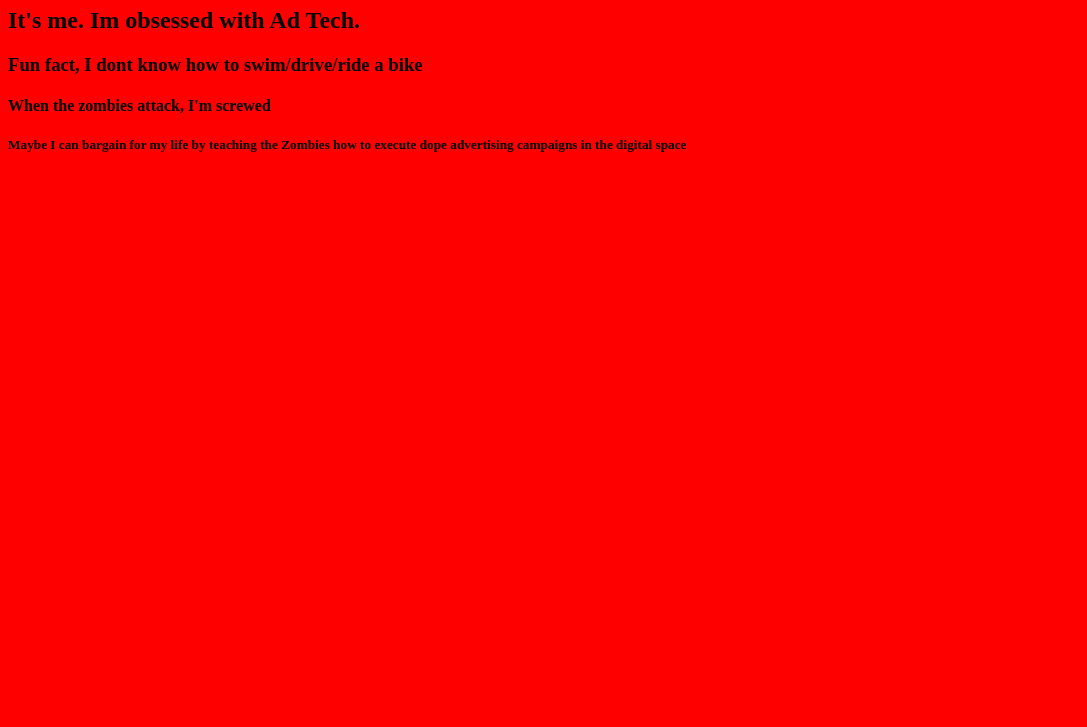
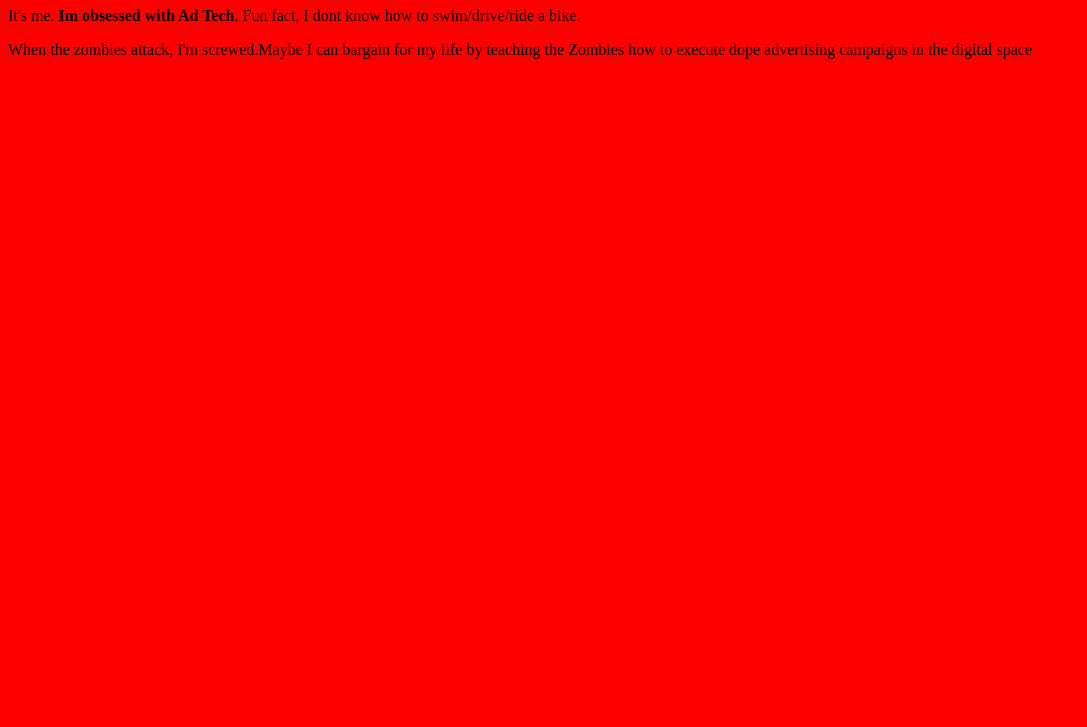
Before and after one commit to jeja6/jeja6.github.io, a plain HTML site: page index.html in a window 1280 px wide. Shown: the part 73-800 px from the top of the page, without its empty margins (0-1087 px from the left). Drawn offline with Linux system fonts and the light colour scheme.

Commit message:
Fourth Commit!

```diff
--- a/index.html
+++ b/index.html
@@ -3,11 +3,11 @@
     <head>
         <link rel="stylesheet" href="style.css">
     </head>
+    <title>Nested Elements Example</title>
+</head>
     <body>
-        <h1>Hello, World!</h1>
-        <h2>It's me. Im obsessed with Ad Tech.</h2>
-        <h3>Fun fact, I dont know how to swim/drive/ride a bike</h3>
-        <h4>When the zombies attack, I'm screwed</h4>
-        <h5>Maybe I can bargain for my life by teaching the Zombies how to execute dope advertising campaigns in the digital space</h5>
+        <h1><i>Hello World!</i></h1>
+        <p>It's me. <b>Im obsessed with Ad Tech</b>. Fun fact, I dont know how to swim/drive/ride a bike.</p>
+        <p>When the zombies attack, I'm screwed.Maybe I can bargain for my life by teaching the Zombies how to execute dope advertising campaigns in the digital space</p>
     </body>
 </html>
```
